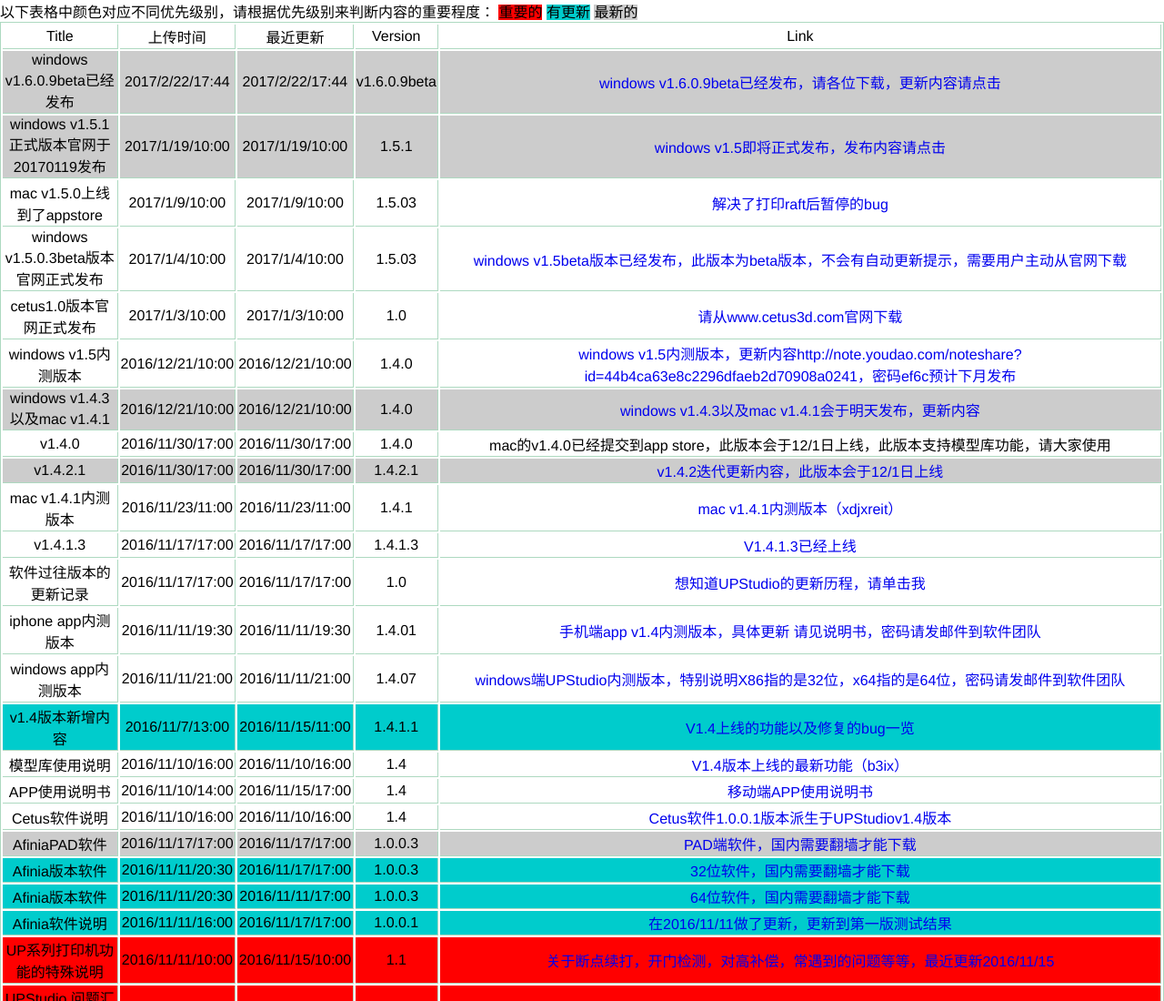
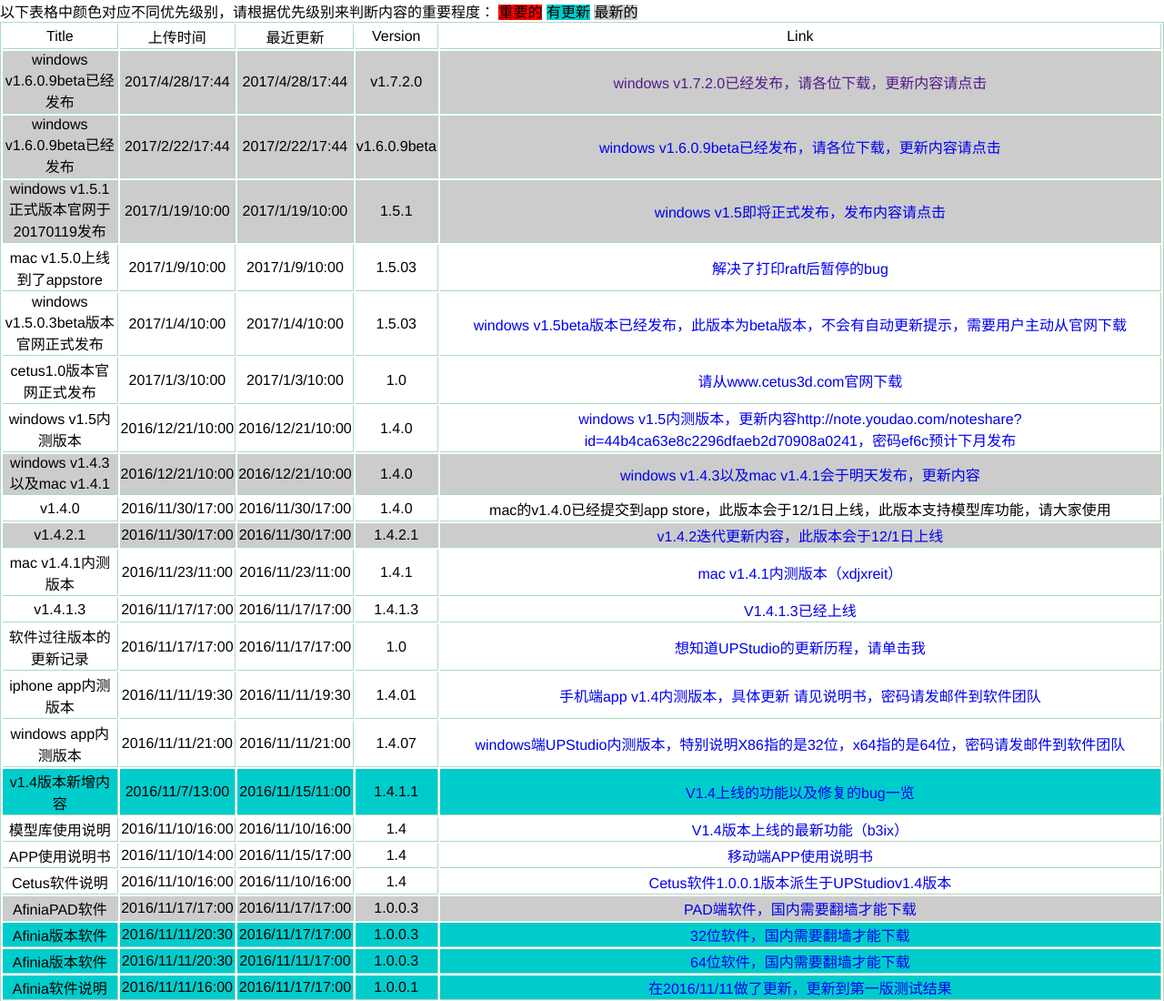
Before and after one commit to lbbetty/TierTime_Issue, a plain HTML site: page index.html in a window 1280 px wide. Shown: the top 1100 px of the page at 91% size. Drawn offline with Linux system fonts and the light colour scheme.

Commit message:
Update index.html

```diff
--- a/index.html
+++ b/index.html
@@ -20,6 +20,13 @@
 			<td>最近更新</td>
 			<td>Version</td>
 			<td>Link</td>
+		</tr>
+		<tr style="background-color:#ccc">
+			<td>windows v1.6.0.9beta已经发布</td>
+			<td>2017/4/28/17:44</td>
+			<td>2017/4/28/17:44</td>
+			<td>v1.7.2.0</td>
+			<td><a href="" target="_blank">windows v1.7.2.0已经发布，请各位下载，更新内容请点击</a></td>
 		</tr>
 		<tr style="background-color:#ccc">
 			<td>windows v1.6.0.9beta已经发布</td>
```
